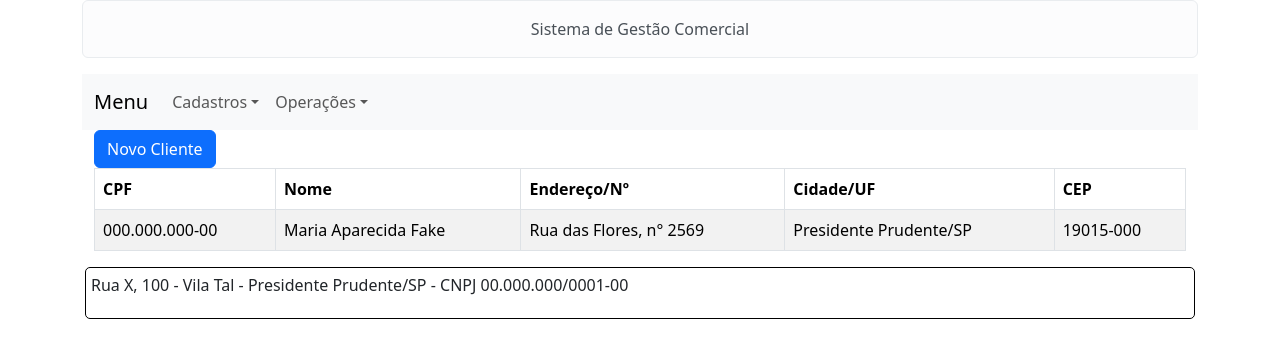
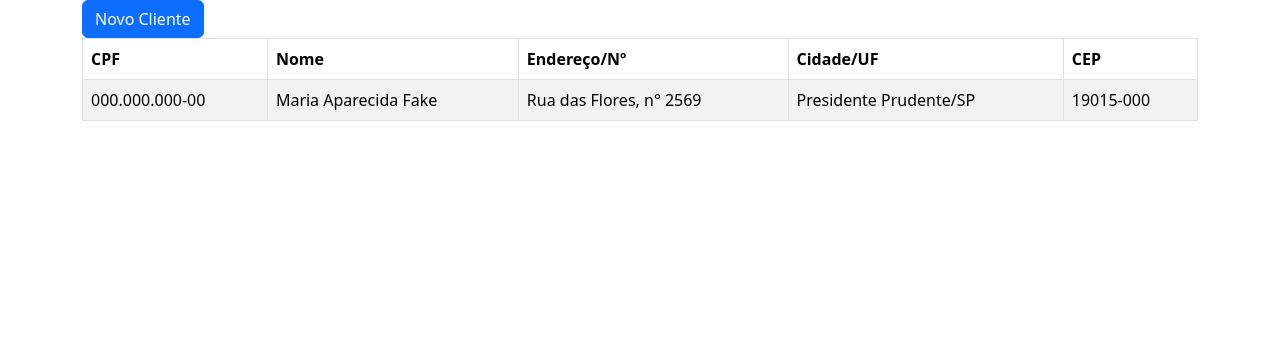
Before and after one commit to LucasMiyasaki/SistemaReact, a React (Create React App) app: page /clientes in a window 1280 px wide. Shown: the top 358 px of the page. Built offline with nearby package versions, Linux system fonts and the light colour scheme.

Commit message:
Importação do Route

```diff
--- a/package.json
+++ b/package.json
@@ -10,6 +10,7 @@
     "react": "^18.2.0",
     "react-bootstrap": "^2.8.0",
     "react-dom": "^18.2.0",
+    "react-router-dom": "^6.15.0",
     "react-scripts": "5.0.1",
     "web-vitals": "^2.1.4"
   },
--- a/src/App.js
+++ b/src/App.js
@@ -1,9 +1,9 @@
-import TelaCadastroCliente from "./telasCadastro/TelaCadastroCliente";
+import Rotas from "./templates/Rota";
 
 function App() {
   return (
     <div className="App">
-      <TelaCadastroCliente />
+      <Rotas/>
     </div>
   );
 }
--- a/src/telasCadastro/formularios/FormCadCliente.jsx
+++ b/src/telasCadastro/formularios/FormCadCliente.jsx
@@ -1,7 +1,11 @@
 import { Button, Container, Form, Row, Col, FloatingLabel } from "react-bootstrap";
+import Pagina from "../../templates/Pagina";
+
 export default function FormCadCliente(props) {
     return (
         <Container>
+            <Pagina>
+                {
                     <Form>
                     <Row>
                         <Col>
@@ -140,6 +144,8 @@ export default function FormCadCliente(props) {
                         </Col>
                     </Row>
                 </Form>
+                }
+            </Pagina>
         </Container>
     );
 }
--- a/src/telasCadastro/tabelas/TabelaClientes.jsx
+++ b/src/telasCadastro/tabelas/TabelaClientes.jsx
@@ -1,9 +1,10 @@
 import { Button, Container, Table } from "react-bootstrap";
+import { Link } from "react-router-dom";
 
 export default function TabelaClientes(props) {
     return (
         <Container>
-            <Button type="button">Novo Cliente</Button>
+            <Button type="button" as={Link} to="/cadcliente">Novo Cliente</Button>
             <Table striped bordered hover>
                 <thead>
                     <tr>
--- a/src/templates/Menu.jsx
+++ b/src/templates/Menu.jsx
@@ -1,15 +1,16 @@
 import { Container, Nav, Navbar, NavDropdown } from 'react-bootstrap';
+import { Link } from 'react-router-dom';
 
 export default function Menu(props) {
     return (
         <Navbar expand="lg" className="bg-body-tertiary">
             <Container>
-                <Navbar.Brand href="#home">Menu</Navbar.Brand>
+                <Navbar.Brand as={Link} to='/'>Menu</Navbar.Brand>
                 <Navbar.Toggle aria-controls="basic-navbar-nav" />
                 <Navbar.Collapse id="basic-navbar-nav">
                     <Nav className="me-auto">
                         <NavDropdown title="Cadastros" id="basic-nav-dropdown">
-                            <NavDropdown.Item href="#action/3.1">Clientes</NavDropdown.Item>
+                            <NavDropdown.Item as={Link} to='/clientes'>Clientes</NavDropdown.Item>
                             <NavDropdown.Divider />
                             <NavDropdown.Item href="#action/3.2">Fornecedores</NavDropdown.Item>
                             <NavDropdown.Divider />
--- /dev/null
+++ b/src/templates/Rota.jsx
@@ -0,0 +1,18 @@
+import { BrowserRouter, Routes, Route } from "react-router-dom";
+import TelaCadastroCliente from "../telasCadastro/TelaCadastroCliente";
+import TabelaClientes from "../telasCadastro/tabelas/TabelaClientes";
+import FormCadCliente from "../telasCadastro/formularios/FormCadCliente";
+
+export default function Rotas() {
+    return(
+        <>
+            <BrowserRouter>
+                <Routes>
+                    <Route path="/" element={<TelaCadastroCliente/>}/>
+                    <Route path="/clientes" element={<TabelaClientes/>}/>
+                    <Route path="/cadcliente" element={<FormCadCliente/>}/>
+                </Routes>
+            </BrowserRouter>
+        </>
+    )
+}
```
Also changed, not shown: src/templates/Pagina.jsx (line endings or trailing spaces), 1 other file (tests, documents, lock files or other folders). Lines whose indentation alone changed are shown as unchanged.
